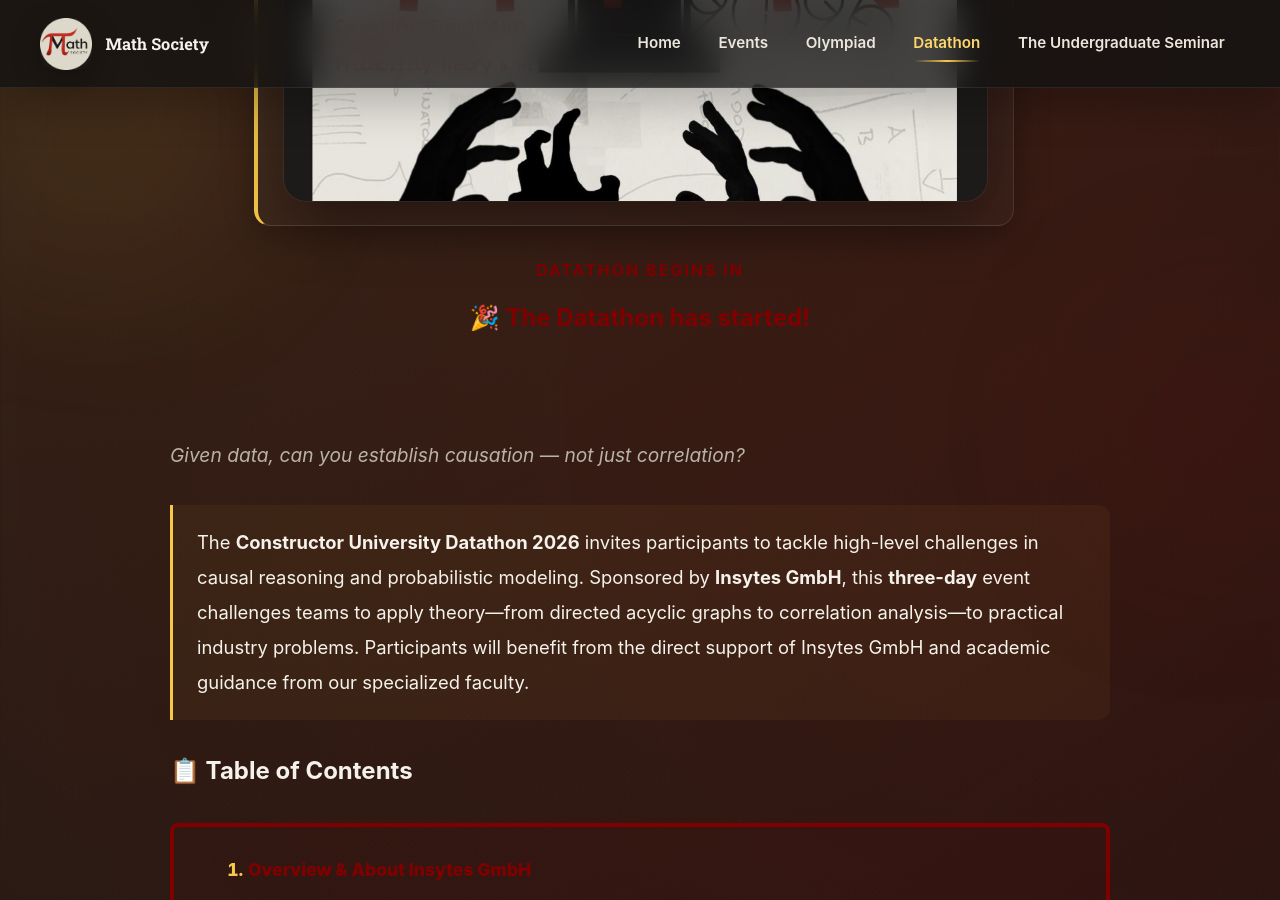
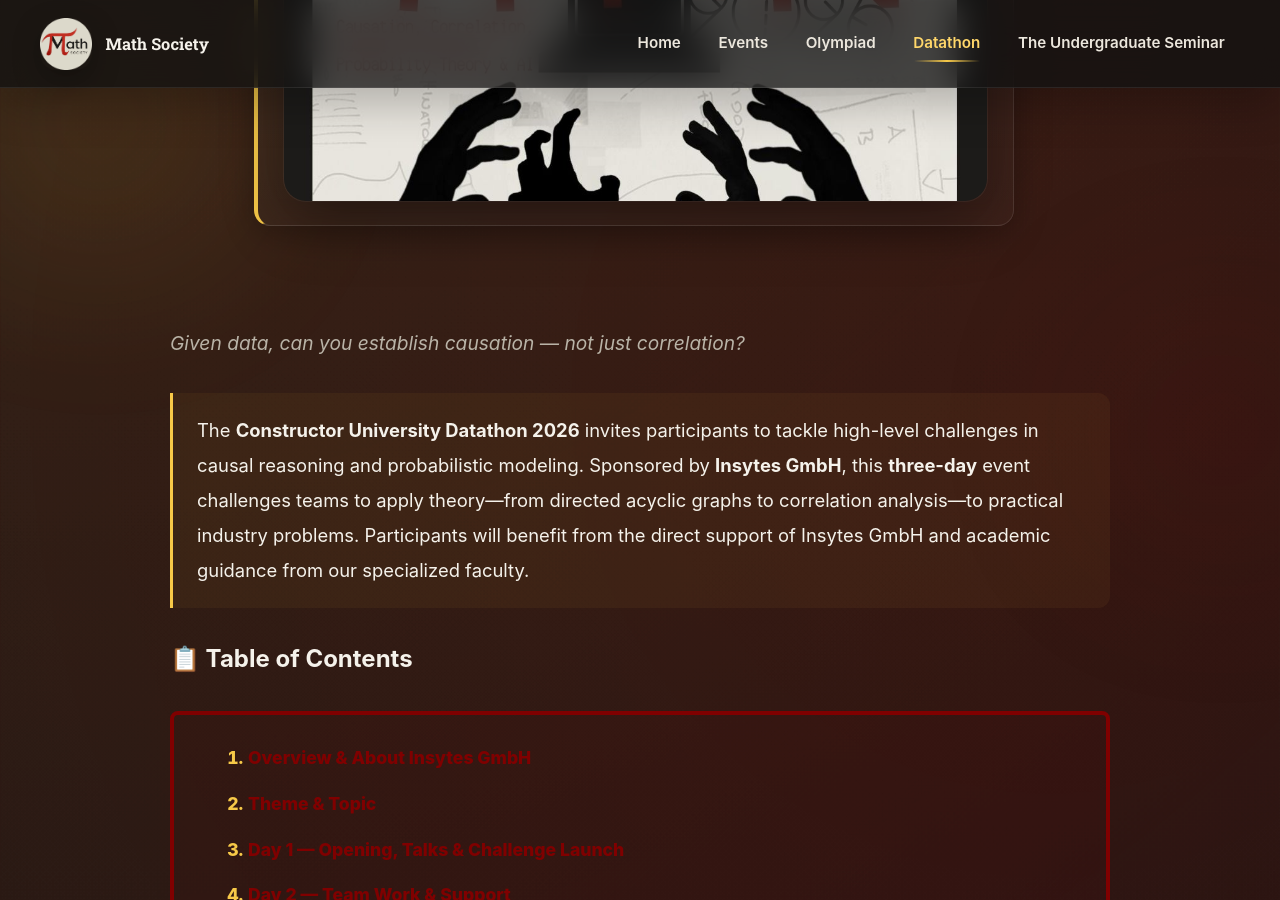
Before and after one commit to KelvinAirConstructorUni/constructor-math.github.io, a Jekyll site: the page Subpages/datathon.html, which Jekyll copies as it is, in a window 1280 px wide and 900 px high, scrolled down 652 px. Built offline with Jekyll 4.4.1, drawn with Linux system fonts in a browser that asks for light colours; nearby versions of some CDN libraries.

Commit message:
chekcing some stuff afer upstream merge

```diff
--- a/Subpages/datathon.html
+++ b/Subpages/datathon.html
@@ -258,32 +258,34 @@
                 Specially Organised by the <span><strong>Mathematics Society at Constructor University (MSCU)</strong></span>
             </p>
 
-            <div class="image-container highlight-box">
-                <img src="images/datathon-banner.jpg" alt="Cryptography Seminar Presentation">
+            <div class="image-container highlight-box" style="height: 100%;">
+                <img id="datathon-banner" src="images/datathon-banner.jpg" alt="Cryptography Seminar Presentation">
             </div>
         </div>
 
         <div class="countdown-wrapper">
-            <p class="countdown-label">Datathon Begins In</p>
             <div id="countdown">
                 <div class="countdown-box">
                     <span id="days" class="countdown-number">00</span>
                     <span class="countdown-unit">DAYS</span>
                 </div>
+
                 <div class="countdown-box">
                     <span id="hours" class="countdown-number">00</span>
                     <span class="countdown-unit">HOURS</span>
                 </div>
+
                 <div class="countdown-box">
                     <span id="minutes" class="countdown-number">00</span>
                     <span class="countdown-unit">MINUTES</span>
                 </div>
+
                 <div class="countdown-box">
                     <span id="seconds" class="countdown-number">00</span>
                     <span class="countdown-unit">SECONDS</span>
                 </div>
+
             </div>
-            <p id="countdown-message" style="display: none; font-size: 1.5rem; font-weight: bold; color: #800000; margin-top: 16px;">🎉 The Datathon has started!</p>
         </div>
 
         <script>
```
